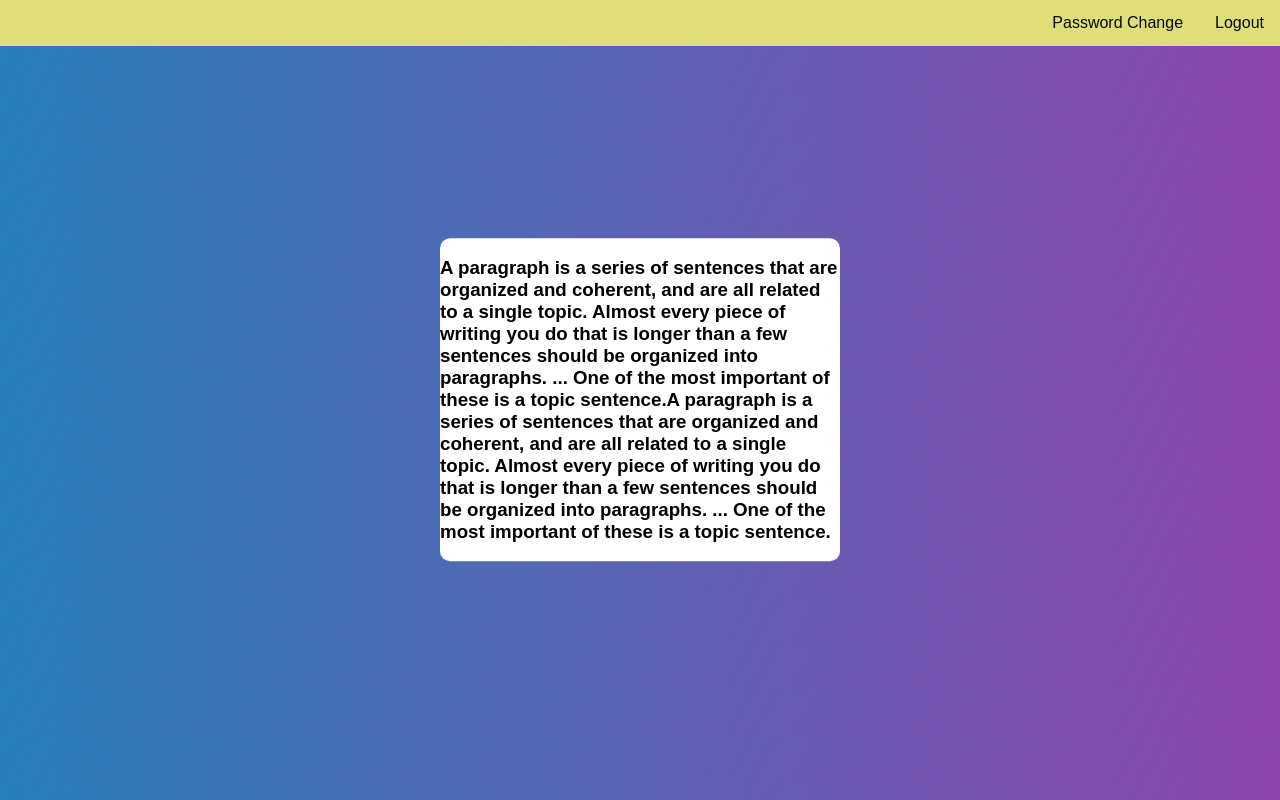
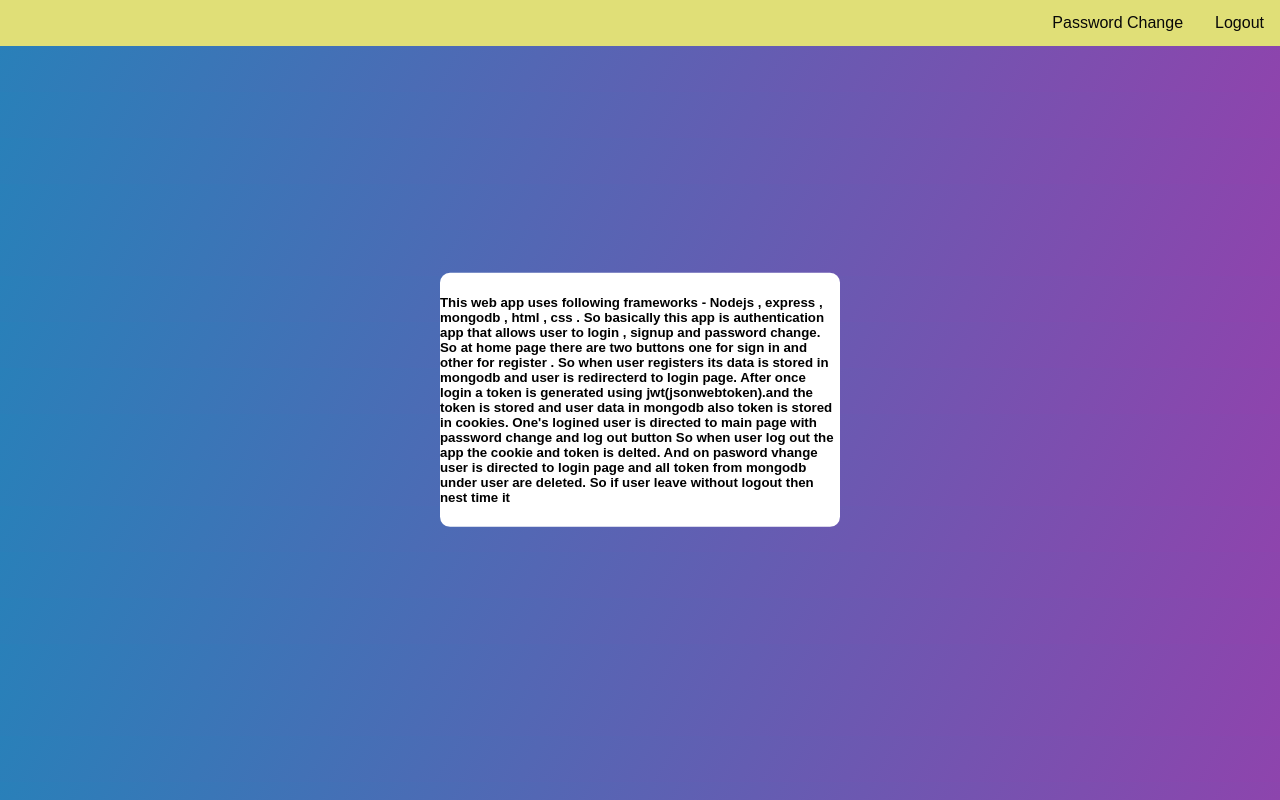
Before and after one commit to sumitmeel77/Auth_web_app, a website: page static/Home.html in a window 1280 px wide. Drawn offline with Linux system fonts and the light colour scheme.

Commit message:
new data

```diff
--- a/static/Home.html
+++ b/static/Home.html
@@ -16,15 +16,19 @@
 
     <div class="center">
         <p>
-        <h3>A paragraph is a series of sentences that are organized and coherent, and are all related to a single topic.
-            Almost
-            every piece of writing you do that is longer than a few sentences should be organized into paragraphs. ...
-            One of the
-            most important of these is a topic sentence.A paragraph is a series of sentences that are organized and
-            coherent, and are all related to a single topic. Almost
-            every piece of writing you do that is longer than a few sentences should be organized into paragraphs. ...
-            One of the
-            most important of these is a topic sentence.</h3>
+        <h5>
+            This web app uses following frameworks - Nodejs , express , mongodb , html , css . So basically
+            this app is authentication app that allows user to login , signup and password change.
+            So at home page there are two buttons one for sign in and other for register . So when user registers
+            its data is stored in mongodb and user is redirecterd to login page.
+            After once login a token is generated using jwt(jsonwebtoken).and the token is stored and user data in
+            mongodb
+            also token is stored in cookies. One's logined user is directed to main page with password change and log
+            out button
+            So when user log out the app the cookie and token is delted. And on pasword vhange user is directed to login
+            page
+            and all token from mongodb under user are deleted. So if user leave without logout then nest time it
+        </h5>
         </p>
 
     </div>
```
